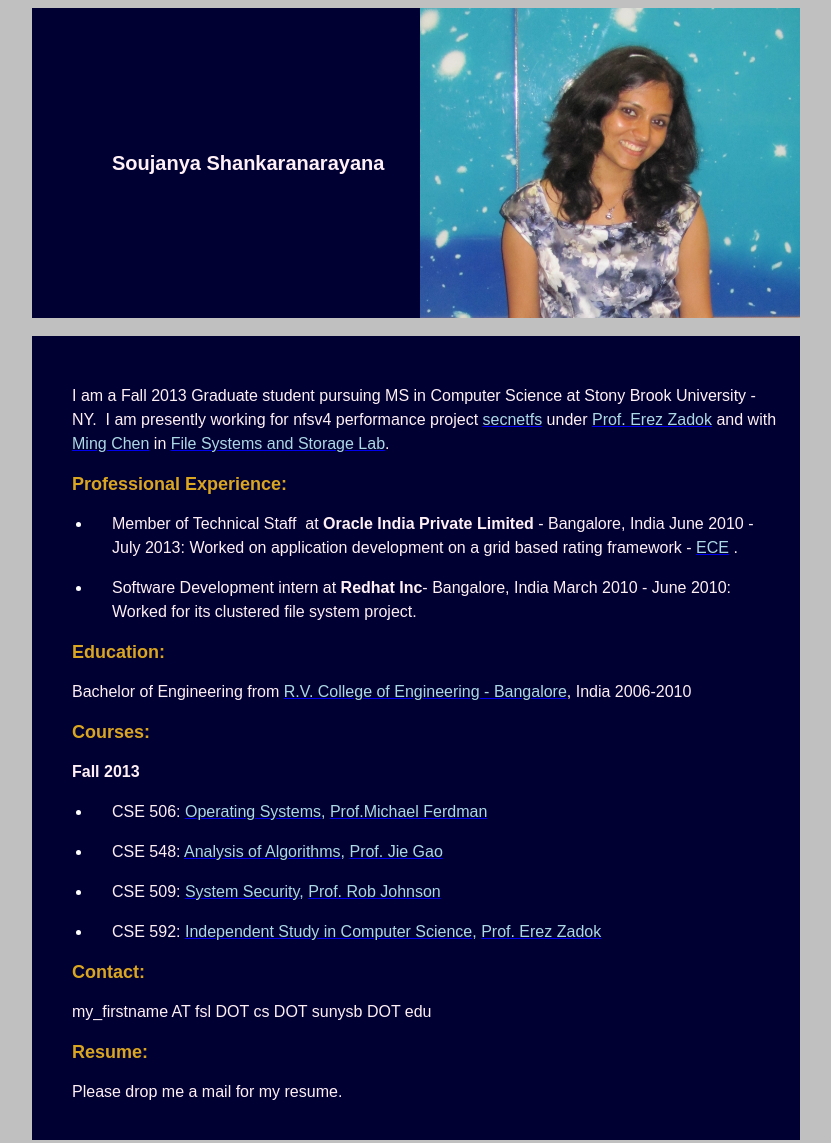
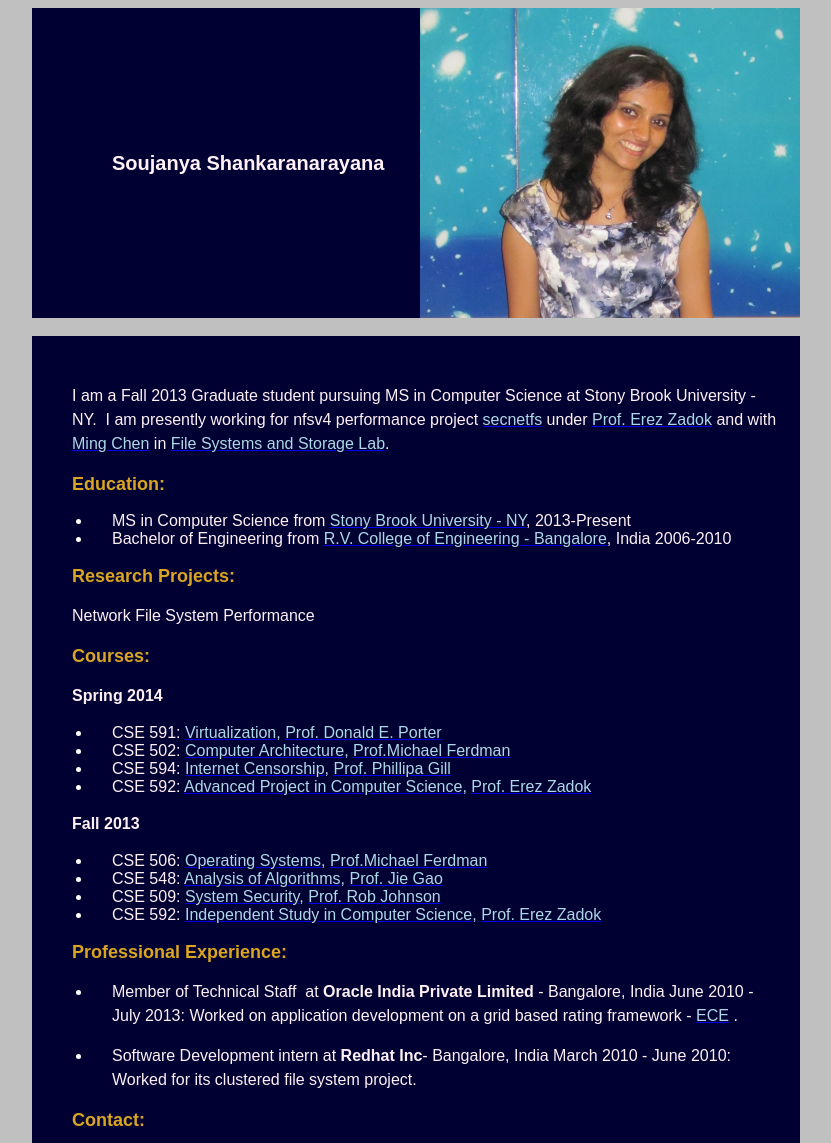
Before and after one commit to soujanyas/fsl-webpage, a plain HTML site: page index.html in a window 1280 px wide. Shown: the top 1143 px of the page, without its empty margins (224-1055 px from the left). Drawn offline with Linux system fonts and the light colour scheme.

Commit message:
Spring 2014 webpage

```diff
--- a/index.html
+++ b/index.html
@@ -34,7 +34,55 @@
               <br />
               <br />
               <span style="font-family:arial,helvetica,sans-serif;"><span style="color: rgb(255, 240, 245);">I am a Fall 2013 Graduate student pursuing MS in Computer Science at Stony Brook University - NY.&nbsp; I am presently working for nfsv4 performance project </span><a href="http://www.fsl.cs.sunysb.edu/project-secnetfs.html"><span style="color:#add8e6;">secnetfs</span></a><span style="color: rgb(255, 240, 245);"> under </span><a href="http://www.cs.stonybrook.edu/%7Eezk/"><span style="color:#add8e6;">Prof. Erez Zadok</span></a><span style="color: rgb(255, 240, 245);"> and with </span><a href="http://www.fsl.cs.stonybrook.edu/%7Emchen/"><span style="color:#add8e6;">Ming Chen</span></a><span style="color: rgb(255, 240, 245);"> in </span><a href="http://www.fsl.cs.sunysb.edu/"><span style="color:#add8e6;">File Systems and Storage Lab</span></a><span style="color: rgb(255, 240, 245);">.</span></span></p>
+            <p>
+              <span style="color:#daa520;"><span style="font-size: 18px;"><strong><span style="font-family: arial,helvetica,sans-serif;">Education:</span></strong></span></span></p>
+	    <ul style="margin-left: 20px;color:white">
+	    <li>
+              <span style="font-family:arial,helvetica,sans-serif;margin-left:20px;"><span style="color: rgb(255, 240, 245);">MS in Computer Science from </span><a href="http://www.cs.sunysb.edu/"><span style="color:#add8e6;">Stony Brook University - NY</span></a><span style="color: rgb(255, 240, 245);">, 2013-Present</span></span>
+            </li>
+	    <li>
+              <span style="font-family:arial,helvetica,sans-serif;margin-left:20px;"><span style="color: rgb(255, 240, 245);">Bachelor of Engineering from </span><a href="http://www.rvce.edu.in/"><span style="color:#add8e6;">R.V. College of Engineering - Bangalore</span></a><span style="color: rgb(255, 240, 245);">, India 2006-2010</span></span></li>
+            </ul>
 
+           <p>
+              <span style="font-size:18px;"><span style="color: rgb(218, 165, 32);"><span style="font-family: arial,helvetica,sans-serif;"><strong>Research Projects:</strong></span></span></span></p>
+            <p> <span style="font-family:arial,helvetica,sans-serif;"><span style="color: rgb(255, 240, 245);">Network File System Performance </span> </span>
+
+           <p>
+              <span style="font-size:18px;"><span style="color: rgb(218, 165, 32);"><span style="font-family: arial,helvetica,sans-serif;"><strong>Courses:</strong></span></span></span></p>
+            <p>
+              <span style="font-family:arial,helvetica,sans-serif;"><span style="color: rgb(255, 240, 245);"><strong>Spring 2014</strong></span></span></p>
+            <ul style="margin-left: 20px;color:white">
+              <li>
+                  <span style="font-family:arial,helvetica,sans-serif;margin-left:20px;"><span style="color: rgb(255, 240, 245);">CSE 591: </span><a href="http://www.cs.sunysb.edu/~porter/" target="_blank"><span style="color:#add8e6;">Virtualization</span></a><span style="color:#add8e6;">, </span><a href="http://www.cs.stonybrook.edu/~porter/courses/cse591/s14/" target="_blank"><span style="color:#add8e6;">Prof. Donald E. Porter</span></a></span>
+              </li>
+              <li>
+                  <span style="font-family:arial,helvetica,sans-serif;margin-left:20px;"><span style="color: rgb(255, 240, 245);">CSE 502: </span><a href="http://compas.cs.stonybrook.edu/courses/cse502-f14/" target="_blank"><span style="color:#add8e6;">Computer Architecture</span></a><span style="color:#add8e6;">, </span><a href="http://compas.cs.stonybrook.edu/%7Emferdman/" target="_blank"><span style="color:#add8e6;">Prof.Michael Ferdman</span></a></span>
+              </li>
+              <li>
+                  <span style="font-family:arial,helvetica,sans-serif;margin-left:20px;"><span style="color: rgb(255, 240, 245);">CSE 594: </span><a href="http://www.cs.sunysb.edu/~phillipa/index.php?p=censorship"><span style="color:#add8e6;">Internet Censorship</span></a><span style="color:#add8e6;">, </span><a href="http://www.cs.sunysb.edu/~phillipa/index.php?p=about"><span style="color:#add8e6;">Prof. Phillipa Gill</span></a></span>
+              </li>
+              <li>
+                  <span style="font-family:arial,helvetica,sans-serif;margin-left:20px;"><span style="color: rgb(255, 240, 245);">CSE 592:</span><span style="color:#add8e6;"> </span><a href="http://www.cs.stonybrook.edu/students/graduate/courses/cse593.html" target="_blank"><span style="color:#add8e6;">Advanced Project in Computer Science</span></a><span style="color:#add8e6;">, </span><a href="http://www.cs.stonybrook.edu/%7Eezk/" target="_blank"><span style="color:#add8e6;">Prof. Erez Zadok</span></a></span>
+              </li>
+            </ul>
+            <p>
+              <span style="font-family:arial,helvetica,sans-serif;"><span style="color: rgb(255, 240, 245);"><strong>Fall 2013</strong></span></span></p>
+            <ul style="margin-left: 20px;color:white">
+              <li>
+                  <span style="font-family:arial,helvetica,sans-serif;margin-left:20px"><span style="color: rgb(255, 240, 245);">CSE 506: </span><a href="http://compas.cs.stonybrook.edu/courses/cse506-f13/" target="_blank"><span style="color:#add8e6;">Operating Systems</span></a><span style="color:#add8e6;">, </span><a href="http://compas.cs.stonybrook.edu/%7Emferdman/" target="_blank"><span style="color:#add8e6;">Prof.Michael Ferdman</span></a></span>
+              </li>
+              <li>
+                  <span style="font-family:arial,helvetica,sans-serif;margin-left:20px;"><span style="color: rgb(255, 240, 245);">CSE 548: </span><a href="http://www.cs.sunysb.edu/%7Ejgao/CSE548-fall13/" target="_blank"><span style="color:#add8e6;">Analysis of Algorithms</span></a><span style="color:#add8e6;">, </span><a href="http://www.cs.sunysb.edu/%7Ejgao/" target="_blank"><span style="color:#add8e6;">Prof. Jie Gao</span></a></span>
+              </li>
+              <li>
+                  <span style="font-family:arial,helvetica,sans-serif;margin-left:20px;"><span style="color: rgb(255, 240, 245);">CSE 509: </span><a href="http://www.cs.sunysb.edu/%7Erob/teaching/cse509-fa13/"><span style="color:#add8e6;">System Security</span></a><span style="color:#add8e6;">, </span><a href="http://www.cs.sunysb.edu/%7Erob/"><span style="color:#add8e6;">Prof. Rob Johnson</span></a></span>
+              </li>
+              <li>
+                  <span style="font-family:arial,helvetica,sans-serif;margin-left:20px;"><span style="color: rgb(255, 240, 245);">CSE 592:</span><span style="color:#add8e6;"> </span><a href="http://www.cs.stonybrook.edu/students/graduate/courses/cse593.html" target="_blank"><span style="color:#add8e6;">Independent Study in Computer Science</span></a><span style="color:#add8e6;">, </span><a href="http://www.cs.stonybrook.edu/%7Eezk/" target="_blank"><span style="color:#add8e6;">Prof. Erez Zadok</span></a></span>
+              </li>
+            </ul>
+            <p>
             <p >
               <span style="font-size:18px;"><span style="color: rgb(218, 165, 32);"><span style="font-family: arial,helvetica,sans-serif;"><strong>Professional Experience:</strong></span></span></span></p>
             <ul style="margin-left: 20px;color:white">
@@ -45,32 +93,6 @@
               <li>
                 <p style="margin-left: 20px;">
                   <span style="font-family:arial,helvetica,sans-serif;color: rgb(255, 240, 245);">Software Development intern at<strong> Redhat Inc</strong>- Bangalore, India  March 2010 - June 2010: Worked for its clustered file system project.</span></span></p>
-							</li>
-						</ul>
-						<p>
-							<span style="color:#daa520;"><span style="font-size: 18px;"><strong><span style="font-family: arial,helvetica,sans-serif;">Education:</span></strong></span></span></p>
-						<p>
-							<span style="font-family:arial,helvetica,sans-serif;"><span style="color: rgb(255, 240, 245);">Bachelor of Engineering from </span><a href="http://www.rvce.edu.in/"><span style="color:#add8e6;">R.V. College of Engineering - Bangalore</span></a><span style="color: rgb(255, 240, 245);">, India 2006-2010</span></span></p>
-						<p>
-							<span style="font-size:18px;"><span style="color: rgb(218, 165, 32);"><span style="font-family: arial,helvetica,sans-serif;"><strong>Courses:</strong></span></span></span></p>
-						<p>
-							<span style="font-family:arial,helvetica,sans-serif;"><span style="color: rgb(255, 240, 245);"><strong>Fall 2013</strong></span></span></p>
-						<ul style="margin-left: 20px;color:white">
-							<li>
-								<p style="margin-left: 20px;">
-									<span style="font-family:arial,helvetica,sans-serif;"><span style="color: rgb(255, 240, 245);">CSE 506: </span><a href="http://compas.cs.stonybrook.edu/courses/cse506-f13/" target="_blank"><span style="color:#add8e6;">Operating Systems</span></a><span style="color:#add8e6;">, </span><a href="http://compas.cs.stonybrook.edu/%7Emferdman/" target="_blank"><span style="color:#add8e6;">Prof.Michael Ferdman</span></a></span></p>
-							</li>
-							<li>
-								<p style="margin-left: 20px;">
-									<span style="font-family:arial,helvetica,sans-serif;"><span style="color: rgb(255, 240, 245);">CSE 548: </span><a href="http://www.cs.sunysb.edu/%7Ejgao/CSE548-fall13/" target="_blank"><span style="color:#add8e6;">Analysis of Algorithms</span></a><span style="color:#add8e6;">, </span><a href="http://www.cs.sunysb.edu/%7Ejgao/" target="_blank"><span style="color:#add8e6;">Prof. Jie Gao</span></a></span></p>
-							</li>
-							<li>
-								<p style="margin-left: 20px;">
-									<span style="font-family:arial,helvetica,sans-serif;"><span style="color: rgb(255, 240, 245);">CSE 509: </span><a href="http://www.cs.sunysb.edu/%7Erob/teaching/cse509-fa13/"><span style="color:#add8e6;">System Security</span></a><span style="color:#add8e6;">, </span><a href="http://www.cs.sunysb.edu/%7Erob/"><span style="color:#add8e6;">Prof. Rob Johnson</span></a></span></p>
-							</li>
-							<li>
-								<p style="margin-left: 20px;">
-									<span style="font-family:arial,helvetica,sans-serif;"><span style="color: rgb(255, 240, 245);">CSE 592:</span><span style="color:#add8e6;"> </span><a href="http://www.cs.stonybrook.edu/students/graduate/courses/cse593.html" target="_blank"><span style="color:#add8e6;">Independent Study in Computer Science</span></a><span style="color:#add8e6;">, </span><a href="http://www.cs.stonybrook.edu/%7Eezk/" target="_blank"><span style="color:#add8e6;">Prof. Erez Zadok</span></a></span></p>
               </li>
             </ul>
             <p>
```
Lines whose indentation alone changed are shown as unchanged.
